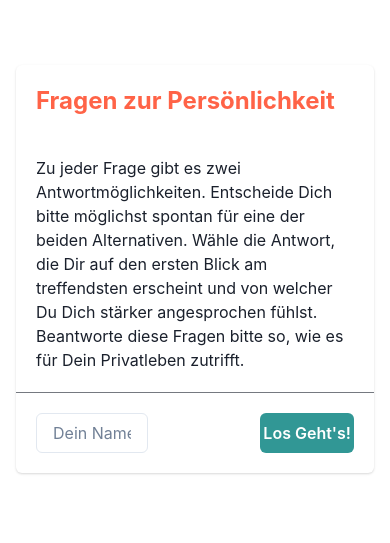
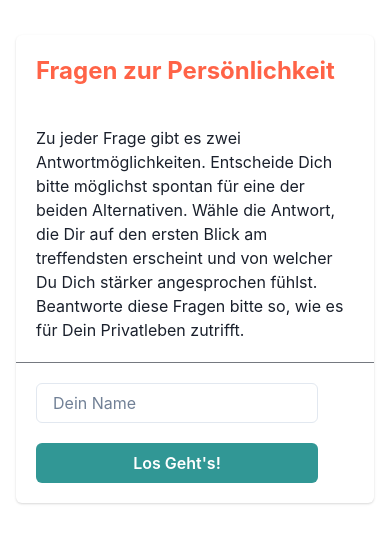
Before and after one commit to ruthtempo/personality-test, a React (Create React App) app: page / in a window 390 px wide. Shown: the part 153-696 px from the top of the page. Built offline with nearby package versions, Linux system fonts and the light colour scheme.

Commit message:
responsive

```diff
--- a/src/pages/Home.tsx
+++ b/src/pages/Home.tsx
@@ -9,6 +9,7 @@ import {
   FormErrorMessage,
   Heading,
   Input,
+  SimpleGrid,
 } from "@chakra-ui/react";
 import React, { useState } from "react";
 import { useNavigate } from "react-router-dom";
@@ -52,11 +53,11 @@ export const HomePage = (p: {
       </CardBody>
       <Divider />
       <CardFooter>
+        <SimpleGrid columns={{ md: 2 }} spacing={5}>
           <FormControl isRequired isInvalid={isError}>
             <Input
               data-test="name-input"
               placeholder="Dein Name"
-            w="50%"
               value={name}
               onChange={handleInputChange}
             />
@@ -74,6 +75,7 @@ export const HomePage = (p: {
           >
             Los Geht's!
           </Button>
+        </SimpleGrid>
       </CardFooter>
     </Card>
   );
```
Lines whose indentation alone changed are shown as unchanged.
